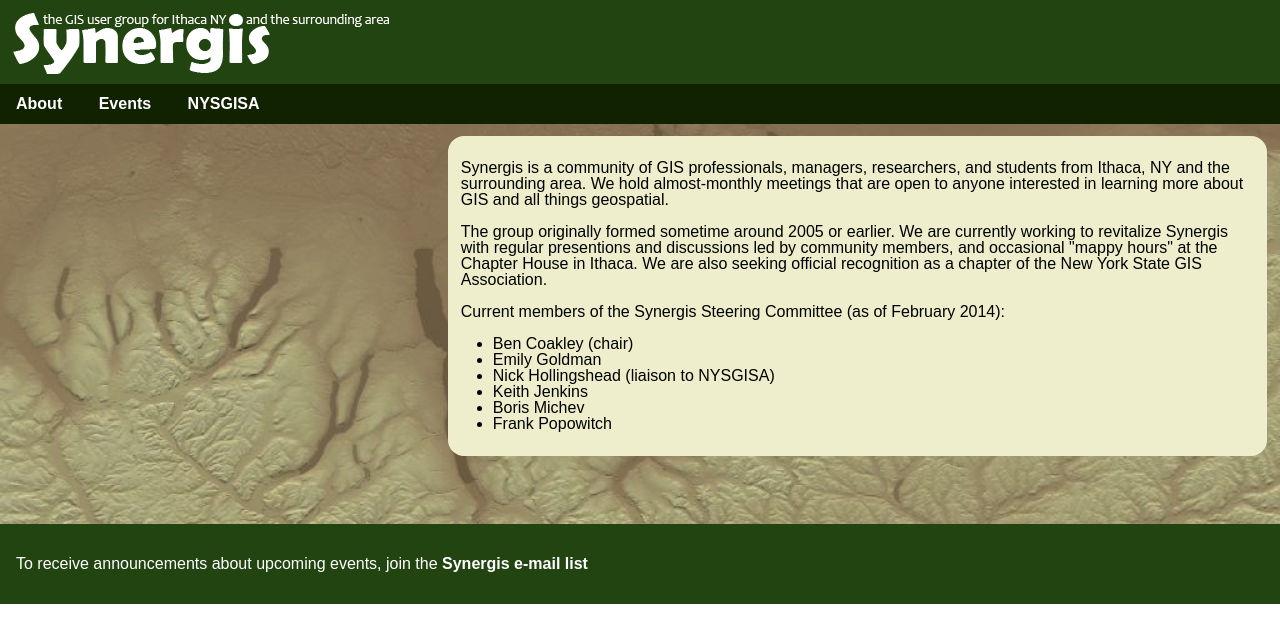
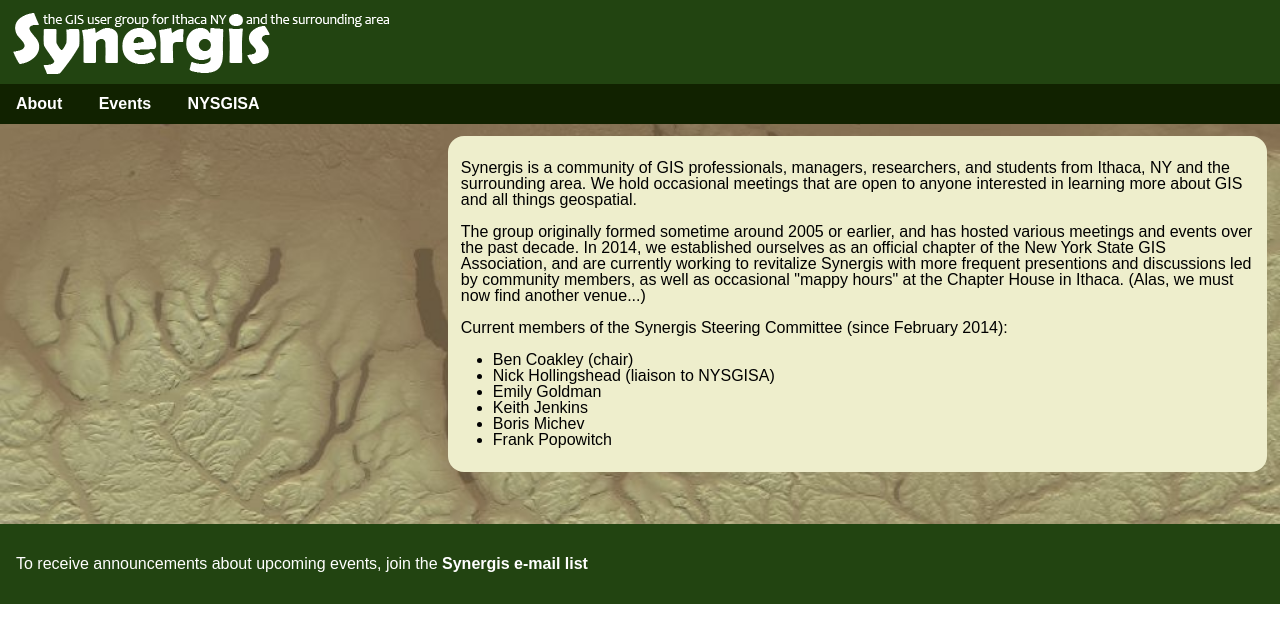
Before and after one commit to synergis-ny/synergis-ny.github.io, a Jekyll site: the page built from about.html, in a window 1280 px wide. Shown: the top 643 px of the page. Built offline with Jekyll 4.4.1, drawn with Linux system fonts in a browser that asks for light colours.

Commit message:
Update about.html

```diff
--- a/about.html
+++ b/about.html
@@ -6,20 +6,21 @@ permalink: /about/
 
 <article>
   <p>Synergis is a community of GIS professionals, managers, researchers, and students from Ithaca, NY
-    and the surrounding area.  We hold almost-monthly meetings that are open to anyone interested
+    and the surrounding area.  We hold occasional meetings that are open to anyone interested
     in learning more about GIS and all things geospatial.</p>
 
-  <p>The group originally formed sometime around 2005 or earlier.  We are currently working to revitalize
-    Synergis with regular presentions and discussions led by community members, and occasional "mappy hours"
-    at the Chapter House in Ithaca.  We are also seeking official recognition as a chapter of the New York
-    State GIS Association.</p>
+  <p>The group originally formed sometime around 2005 or earlier, and has hosted various meetings and
+    events over the past decade.  In 2014, we established ourselves as an official chapter of the
+    New York State GIS Association, and are currently working to revitalize Synergis with more frequent
+    presentions and discussions led by community members, as well as occasional "mappy hours" at the
+    Chapter House in Ithaca.  (Alas, we must now find another venue...)</p>
 
-  <p>Current members of the Synergis Steering Committee (as of February 2014):</p>
+  <p>Current members of the Synergis Steering Committee (since February 2014):</p>
 
   <ul>
     <li>Ben Coakley (chair)</li>
+    <li>Nick Hollingshead (liaison to NYSGISA)</li>
     <li>Emily Goldman</li>
-    <li>Nick Hollingshead (liaison to NYSGISA)</li>
     <li>Keith Jenkins</li>
     <li>Boris Michev</li>
     <li>Frank Popowitch</li>
```
